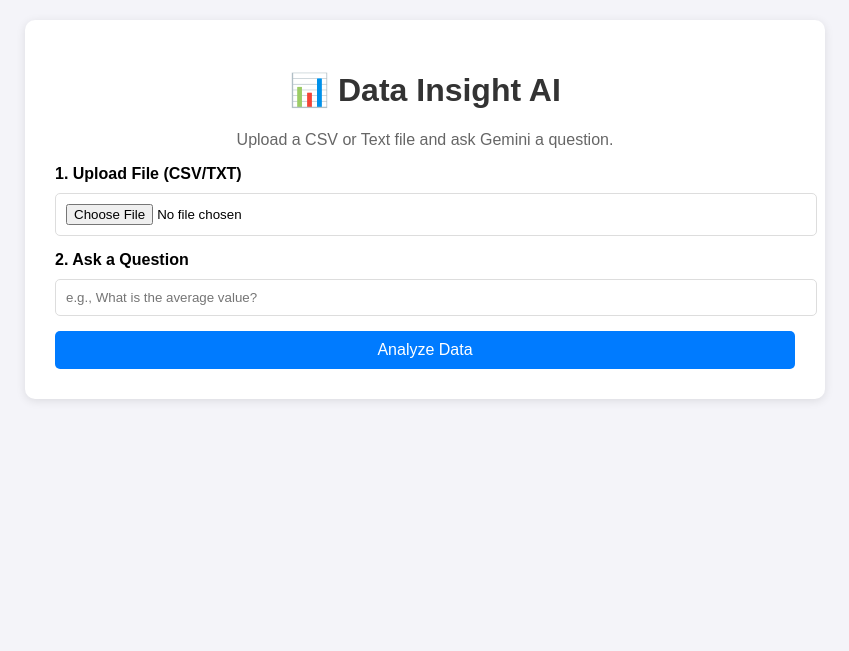
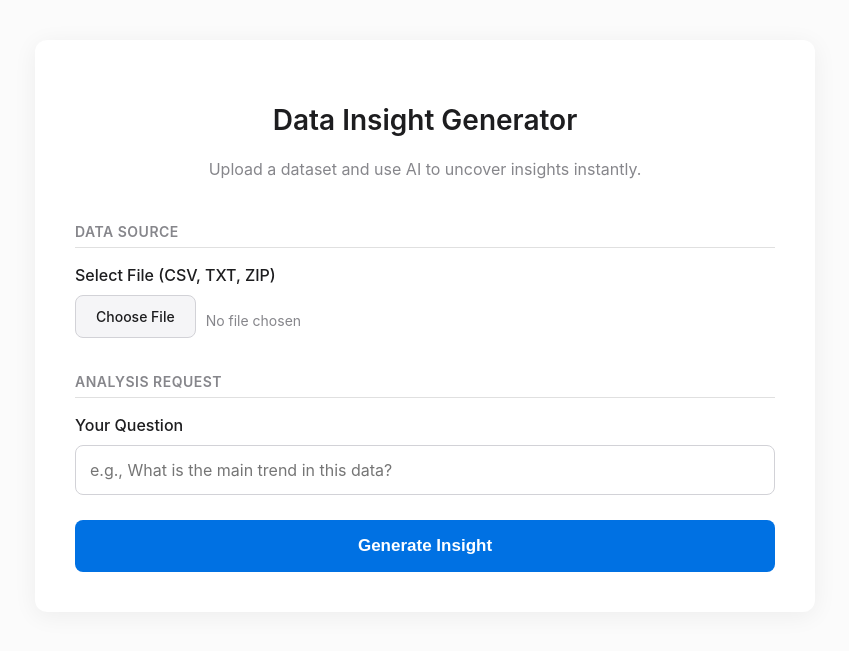
Before and after one commit to CodeShrek/data_insight_api, a Flask app: page / in a window 1280 px wide. Shown: the top 651 px of the page, without its empty margins (215-1064 px from the left). Run offline with Flask 3, Linux system fonts and the light colour scheme.

Commit message:
Updated UI to  professional design

```diff
--- a/templates/index.html
+++ b/templates/index.html
@@ -3,58 +3,247 @@
 <head>
     <meta charset="UTF-8">
     <meta name="viewport" content="width=device-width, initial-scale=1.0">
-    <title>Data Insight AI</title>
+    <title>Data Insight Generator</title>
     <style>
-        body { font-family: sans-serif; max-width: 800px; margin: 0 auto; padding: 20px; background-color: #f4f4f9; }
-        .container { background: white; padding: 30px; border-radius: 10px; box-shadow: 0 2px 10px rgba(0,0,0,0.1); }
-        h1 { color: #333; text-align: center; }
-        .form-group { margin-bottom: 15px; }
-        label { display: block; margin-bottom: 5px; font-weight: bold; }
-        input[type="text"], input[type="file"] { width: 100%; padding: 10px; margin-top: 5px; border: 1px solid #ddd; border-radius: 5px; }
-        button { background-color: #007bff; color: white; padding: 10px 20px; border: none; border-radius: 5px; cursor: pointer; width: 100%; font-size: 16px; }
-        button:hover { background-color: #0056b3; }
-        #result { margin-top: 20px; padding: 15px; background: #e9ecef; border-radius: 5px; display: none; }
-        .loader { border: 4px solid #f3f3f3; border-top: 4px solid #3498db; border-radius: 50%; width: 20px; height: 20px; animation: spin 2s linear infinite; display: none; margin: 10px auto; }
+        /* Apple.com-inspired Font Stack and Professional Light Theme */
+        body {
+            font-family: -apple-system, BlinkMacSystemFont, "Segoe UI", Roboto, Helvetica, Arial, sans-serif;
+            background-color: #fbfbfb; /* Very light grey background */
+            color: #1d1d1f; /* Dark grey text for readability */
+            margin: 0;
+            padding: 40px 20px;
+            line-height: 1.5;
+        }
+
+        .container {
+            max-width: 700px;
+            margin: 0 auto;
+            background: #ffffff;
+            padding: 40px;
+            border-radius: 12px;
+            box-shadow: 0 4px 24px rgba(0, 0, 0, 0.06); /* Softer, modern shadow */
+        }
+
+        h1 {
+            font-weight: 600;
+            font-size: 28px;
+            text-align: center;
+            margin-bottom: 10px;
+            color: #1d1d1f;
+        }
+
+        .subtitle {
+            text-align: center;
+            color: #86868b;
+            font-size: 16px;
+            margin-bottom: 40px;
+        }
+
+        .section-title {
+            font-size: 14px;
+            font-weight: 600;
+            color: #86868b;
+            text-transform: uppercase;
+            letter-spacing: 0.5px;
+            margin-bottom: 15px;
+            border-bottom: 1px solid #e0e0e0;
+            padding-bottom: 5px;
+        }
+
+        .form-group {
+            margin-bottom: 25px;
+        }
+
+        label {
+            display: block;
+            margin-bottom: 8px;
+            font-weight: 500;
+            color: #1d1d1f;
+        }
+
+        /* Custom File Input Styling */
+        .file-upload-container {
+            display: flex;
+            align-items: center;
+            gap: 10px;
+        }
+
+        .file-upload-label {
+            background-color: #f5f5f7;
+            color: #1d1d1f;
+            padding: 10px 20px;
+            border-radius: 8px;
+            cursor: pointer;
+            font-weight: 500;
+            border: 1px solid #d2d2d7;
+            transition: background-color 0.2s;
+            font-size: 14px;
+        }
+
+        .file-upload-label:hover {
+            background-color: #e8e8ed;
+        }
+
+        #fileInput {
+            display: none;
+        }
+
+        #fileNameDisplay {
+            color: #86868b;
+            font-size: 14px;
+            flex-grow: 1;
+            white-space: nowrap;
+            overflow: hidden;
+            text-overflow: ellipsis;
+        }
+
+        input[type="text"] {
+            width: 100%;
+            padding: 14px;
+            font-size: 16px;
+            border: 1px solid #d2d2d7;
+            border-radius: 8px;
+            box-sizing: border-box; /* Prevents padding from affecting width */
+            transition: border-color 0.2s;
+            font-family: inherit;
+        }
+
+        input[type="text"]:focus {
+            outline: none;
+            border-color: #0071e3; /* Apple blue focus state */
+        }
+
+        .analyze-button {
+            background-color: #0071e3; /* Apple blue */
+            color: white;
+            padding: 16px;
+            border: none;
+            border-radius: 8px;
+            cursor: pointer;
+            width: 100%;
+            font-size: 17px;
+            font-weight: 600;
+            transition: background-color 0.2s;
+        }
+
+        .analyze-button:hover {
+            background-color: #0077ed;
+        }
+
+        .analyze-button:disabled {
+            background-color: #a1a1a6;
+            cursor: not-allowed;
+        }
+
+        #result {
+            margin-top: 30px;
+            padding: 25px;
+            background: #f5f5f7;
+            border-radius: 12px;
+            display: none;
+            border-left: 4px solid #0071e3;
+        }
+
+        #result strong {
+            display: block;
+            margin-bottom: 10px;
+            font-weight: 600;
+            font-size: 18px;
+        }
+
+        #answerText {
+            white-space: pre-wrap; /* Preserves line breaks from AI */
+            color: #1d1d1f;
+        }
+
+        .loader-container {
+            display: none;
+            text-align: center;
+            margin: 20px 0;
+        }
+
+        /* Simple, clean spinner */
+        .loader {
+            border: 3px solid #e0e0e0;
+            border-top: 3px solid #86868b;
+            border-radius: 50%;
+            width: 24px;
+            height: 24px;
+            animation: spin 1s linear infinite;
+            margin: 0 auto 10px auto;
+        }
+
+        .loading-text {
+            color: #86868b;
+            font-size: 14px;
+            font-weight: 500;
+        }
+
         @keyframes spin { 0% { transform: rotate(0deg); } 100% { transform: rotate(360deg); } }
     </style>
 </head>
 <body>
     <div class="container">
-        <h1>📊 Data Insight AI</h1>
-        <p style="text-align: center; color: #666;">Upload a CSV or Text file and ask Gemini a question.</p>
+        <h1>Data Insight Generator</h1>
+        <p class="subtitle">Upload a dataset and use AI to uncover insights instantly.</p>
 
+        <div class="section-title">Data Source</div>
         <div class="form-group">
-            <label>1. Upload File (CSV/TXT)</label>
-            <input type="file" id="fileInput">
+            <label>Select File (CSV, TXT, ZIP)</label>
+            <div class="file-upload-container">
+                <label for="fileInput" class="file-upload-label">Choose File</label>
+                <input type="file" id="fileInput" accept=".csv,.txt,.zip">
+                <span id="fileNameDisplay">No file chosen</span>
+            </div>
         </div>
 
+        <div class="section-title">Analysis Request</div>
         <div class="form-group">
-            <label>2. Ask a Question</label>
-            <input type="text" id="questionInput" placeholder="e.g., What is the average value?">
+            <label for="questionInput">Your Question</label>
+            <input type="text" id="questionInput" placeholder="e.g., What is the main trend in this data?">
         </div>
 
-        <button onclick="askAI()">Analyze Data</button>
-        <div class="loader" id="loader"></div>
+        <button class="analyze-button" onclick="askAI()" id="analyzeBtn">Generate Insight</button>
+
+        <div class="loader-container" id="loaderContainer">
+            <div class="loader"></div>
+            <div class="loading-text">Processing data and generating insight...</div>
+        </div>
 
         <div id="result">
-            <strong>🤖 AI Answer:</strong>
+            <strong>Analysis Result</strong>
             <p id="answerText"></p>
         </div>
     </div>
 
     <script>
+        // Improve file input UX
+        document.getElementById('fileInput').addEventListener('change', function(e) {
+            const fileName = e.target.files[0] ? e.target.files[0].name : "No file chosen";
+            document.getElementById('fileNameDisplay').textContent = fileName;
+        });
+
         async function askAI() {
             const fileInput = document.getElementById('fileInput');
-            const question = document.getElementById('questionInput').value;
+            const questionInput = document.getElementById('questionInput');
             const resultDiv = document.getElementById('result');
             const answerText = document.getElementById('answerText');
-            const loader = document.getElementById('loader');
+            const loaderContainer = document.getElementById('loaderContainer');
+            const analyzeBtn = document.getElementById('analyzeBtn');
 
-            if (!question) { alert("Please enter a question!"); return; }
+            const question = questionInput.value.trim();
 
-            // Show loading
-            loader.style.display = 'block';
+            if (!question) {
+                alert("Please enter a question to proceed.");
+                questionInput.focus();
+                return;
+            }
+
+            // UI State: Loading
+            analyzeBtn.disabled = true;
+            loaderContainer.style.display = 'block';
             resultDiv.style.display = 'none';
+            answerText.style.color = "#1d1d1f";
 
             const formData = new FormData();
             formData.append('question', question);
@@ -67,23 +256,34 @@
                     method: 'POST',
                     body: formData
                 });
+
                 const data = await response.json();
 
-                loader.style.display = 'none';
+                // UI State: Finished
+                loaderContainer.style.display = 'none';
+                analyzeBtn.disabled = false;
                 resultDiv.style.display = 'block';
 
                 if (data.error) {
-                    answerText.innerText = "Error: " + data.error;
-                    answerText.style.color = "red";
+                    answerText.textContent = "Error: " + data.error;
+                    answerText.style.color = "#d70015"; // Apple system red for errors
+                    resultDiv.style.borderLeftColor = "#d70015";
                 } else {
-                    answerText.innerText = data.answer;
-                    answerText.style.color = "black";
+                    answerText.textContent = data.answer;
+                    resultDiv.style.borderLeftColor = "#0071e3"; // Reset to blue on success
                 }
+
             } catch (error) {
-                loader.style.display = 'none';
-                alert("Failed to connect to API");
+                // UI State: Network Error
+                loaderContainer.style.display = 'none';
+                analyzeBtn.disabled = false;
+                resultDiv.style.display = 'block';
+                answerText.textContent = "Failed to connect to the server. Please try again later.";
+                answerText.style.color = "#d70015";
+                resultDiv.style.borderLeftColor = "#d70015";
             }
         }
     </script>
 </body>
 </html>
+<!--this isn't written by me just AI generated, so dont stress about it -->
```
